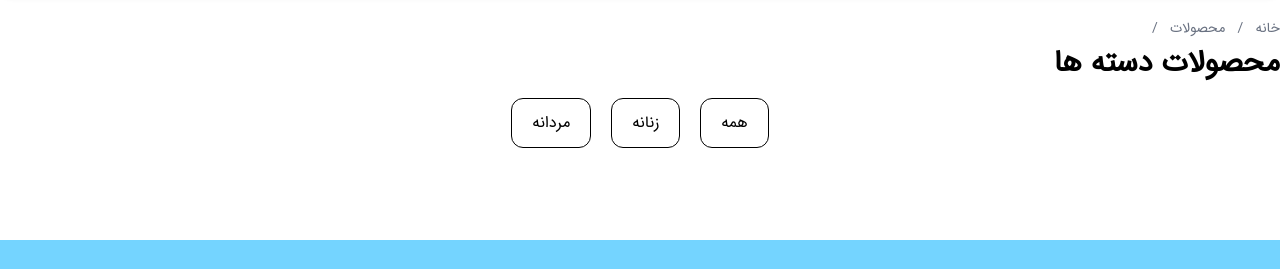
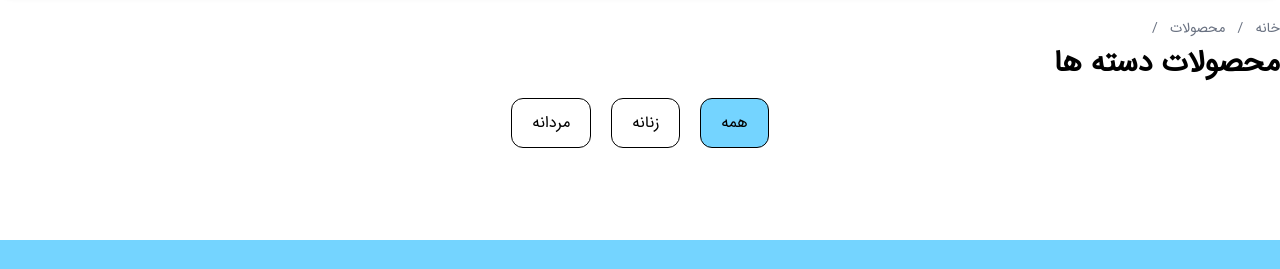
Before and after one commit to Mohammad-Reza-Mehdizadeh1999/Shopping-site-with-pure-JS-and-tailwind, a website built with Vite: page singleCategory.html in a window 1280 px wide. Both pictures are taken after a click on the button "همه". Shown: the part 110-379 px from the top of the page. Built offline with nearby package versions, Linux system fonts and the light colour scheme; no server answers.

Commit message:
adding filter for products

```diff
--- a/js/singleCategory.js
+++ b/js/singleCategory.js
@@ -1,12 +1,19 @@
 const urlParams = new URLSearchParams(window.location.search);
 const categoryName = urlParams.get("categoryName");
+
+let allProducts = [];
 
 fetch(`http://localhost:3000/${categoryName}`)
   .then(res => res.json())
   .then(products => {
+    allProducts = products;
+    renderProducts(products);
+  });
 
+
+function renderProducts(products) {
   const productsWrapper = document.querySelector(".category");
-
+  productsWrapper.innerHTML = "";
 
   products.forEach(product => {
     productsWrapper.insertAdjacentHTML(
@@ -41,8 +48,10 @@ fetch(`http://localhost:3000/${categoryName}`)
       `
     );
   });
-  });
+}
 
+
+// title and breadcrumb
 const titleMap = {
   "coat-shomiz": "کت و شومیز",
   "shalvar": "شلوار",
@@ -53,7 +62,30 @@ const titleMap = {
 };
 
 const label = titleMap[categoryName];
-
 document.querySelectorAll(".crumb-category").forEach(el => {
   el.textContent = label;
 });
+
+
+// genders buttons
+const buttons = document.querySelectorAll(".gender-btn");
+
+buttons.forEach(btn => {
+  btn.addEventListener("click", () => {
+
+    buttons.forEach(b => b.classList.remove("bg-sky-300"));
+
+    btn.classList.add("bg-sky-300");
+
+    const selectedGender = btn.dataset.gender;
+
+    let filtered = [];
+    if (selectedGender === "all") {
+      filtered = allProducts;
+    } else {
+      filtered = allProducts.filter(p => p.gender === selectedGender);
+    }
+
+    renderProducts(filtered);
+  });
+});
--- a/singleCategory.html
+++ b/singleCategory.html
@@ -44,12 +44,19 @@
     <h1 id="page-title" class="text-2xl md:text-3xl font-extrabold mt-2">محصولات دسته <span class="crumb-category"></span> ها</h1>
   </header>
 
-  <!-- فیلتر ساده جنسیت -->
+
+
+
+  <!-- gender filter  -->
   <section class="mt-4 flex gap-5 items-center justify-center">
-    <button data-gender="all" class="gender-btn px-5 py-3 rounded-xl border cursor-pointer hover:shadow-xl hover:scale-105 duration-200">همه</button>
+    <button data-gender="all" class="gender-btn px-5 py-3 rounded-xl bg-sky-300 border cursor-pointer hover:shadow-xl hover:scale-105 duration-200">همه</button>
     <button data-gender="female" class="gender-btn px-5 py-3 rounded-xl border cursor-pointer hover:shadow-xl hover:scale-105 duration-200">زنانه</button>
     <button data-gender="male" class="gender-btn px-5 py-3 rounded-xl border cursor-pointer hover:shadow-xl hover:scale-105 duration-200">مردانه</button>
   </section>
+
+
+
+
 
   <!-- Main Grid -->
   <section class="py-5 container mx-auto mt-3">
```
Lines whose indentation alone changed are shown as unchanged.
